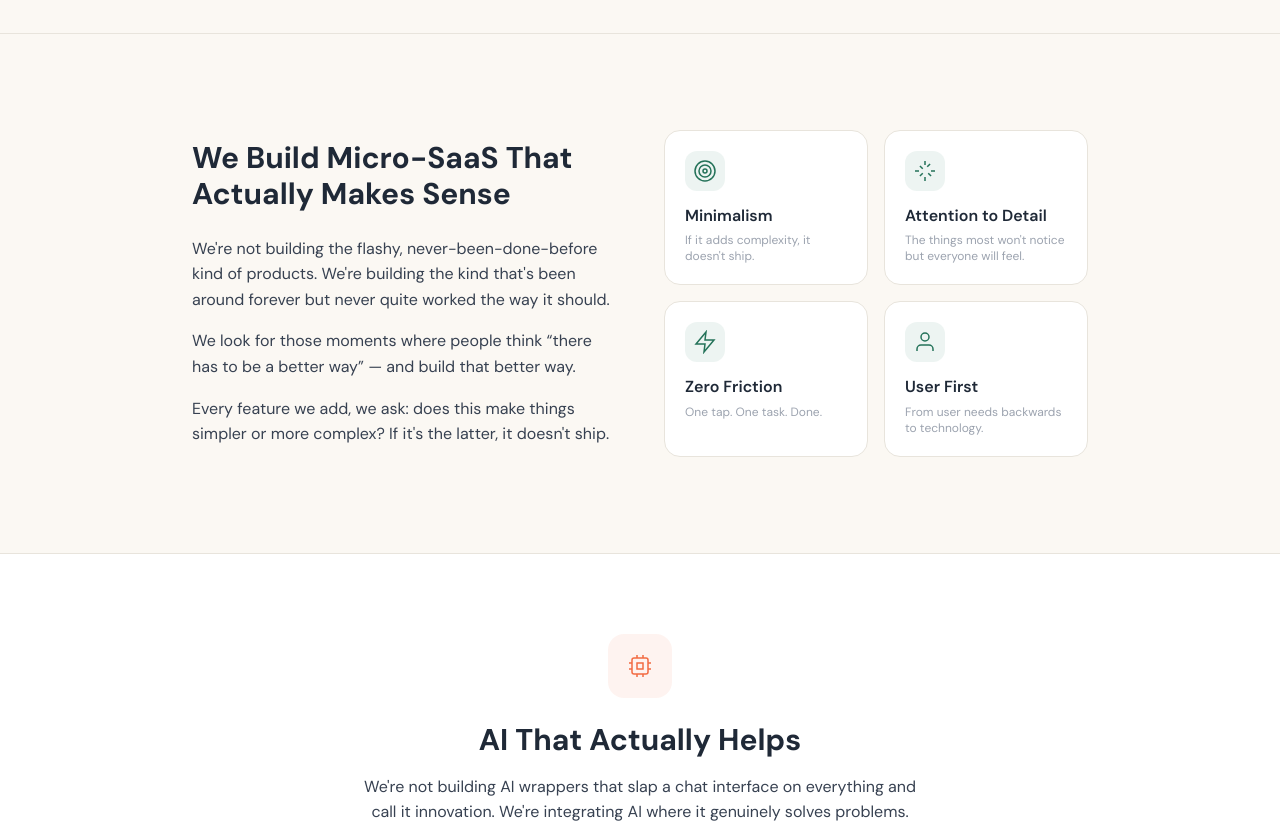
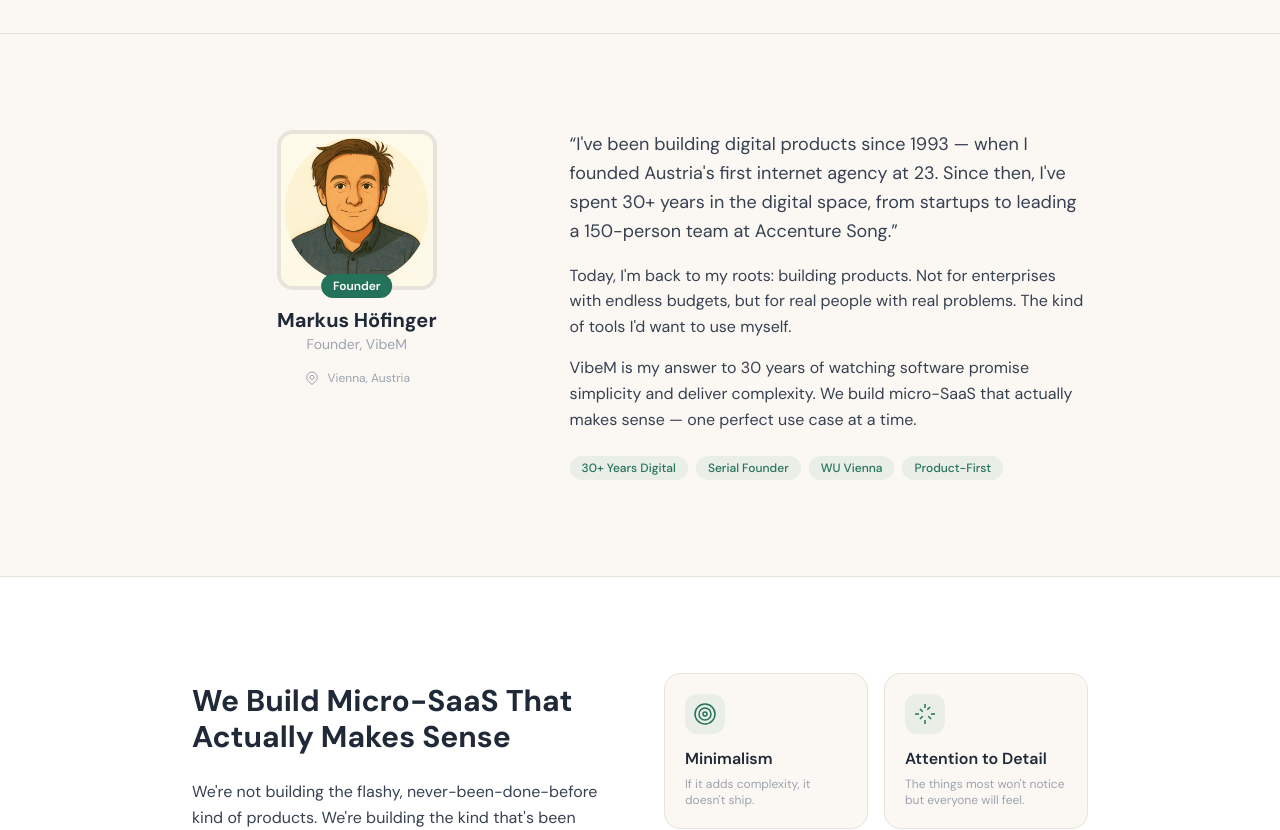
Before and after one commit to markushoefinger/vibem, a Next.js app: page / in a window 1280 px wide. Shown: the part 700-1530 px from the top of the page. Built offline with nearby package versions, Linux system fonts and the light colour scheme.

Commit message:
Add Founder section with photo and story

```diff
--- a/src/app/page.tsx
+++ b/src/app/page.tsx
@@ -206,8 +206,61 @@
         </div>
       </section>
 
-      {/* About */}
+      {/* Founder */}
       <section id="about" className="py-24 px-6">
+        <div className="max-w-4xl mx-auto">
+          <div className="grid md:grid-cols-5 gap-12 items-start">
+            {/* Photo & Badge */}
+            <div className="md:col-span-2 flex flex-col items-center text-center">
+              <div className="relative mb-4">
+                <img
+                  src="/founder.png"
+                  alt="Markus Höfinger - Founder VibeM"
+                  className="w-40 h-40 rounded-2xl object-cover border-4 border-[var(--border)]"
+                />
+                <span className="absolute -bottom-2 left-1/2 -translate-x-1/2 px-3 py-1 bg-[var(--primary)] text-white text-xs font-semibold rounded-full">
+                  Founder
+                </span>
+              </div>
+              <h3 className="text-xl font-bold text-[var(--text-strong)]">Markus Höfinger</h3>
+              <p className="text-sm text-[var(--text-muted)] mb-4">Founder, VibeM</p>
+              <div className="flex items-center gap-2 text-xs text-[var(--text-muted)]">
+                <svg className="w-4 h-4" fill="none" viewBox="0 0 24 24" stroke="currentColor" strokeWidth={1.5}>
+                  <path d="M17.657 16.657L13.414 20.9a1.998 1.998 0 01-2.827 0l-4.244-4.243a8 8 0 1111.314 0z" />
+                  <path d="M15 11a3 3 0 11-6 0 3 3 0 016 0z" />
+                </svg>
+                Vienna, Austria
+              </div>
+            </div>
+
+            {/* Story */}
+            <div className="md:col-span-3">
+              <p className="text-lg text-[var(--text)] mb-4 leading-relaxed">
+                &ldquo;I&apos;ve been building digital products since 1993 — when I founded Austria&apos;s first internet agency at 23.
+                Since then, I&apos;ve spent 30+ years in the digital space, from startups to leading a 150-person team at Accenture Song.&rdquo;
+              </p>
+              <p className="text-[var(--text)] mb-4">
+                Today, I&apos;m back to my roots: building products. Not for enterprises with endless budgets, but for real people with real problems.
+                The kind of tools I&apos;d want to use myself.
+              </p>
+              <p className="text-[var(--text)] mb-6">
+                VibeM is my answer to 30 years of watching software promise simplicity and deliver complexity.
+                We build micro-SaaS that actually makes sense — one perfect use case at a time.
+              </p>
+              <div className="flex flex-wrap gap-2">
+                {['30+ Years Digital', 'Serial Founder', 'WU Vienna', 'Product-First'].map((tag) => (
+                  <span key={tag} className="px-3 py-1 bg-[var(--primary-bg)] text-[var(--primary)] text-xs font-medium rounded-full">
+                    {tag}
+                  </span>
+                ))}
+              </div>
+            </div>
+          </div>
+        </div>
+      </section>
+
+      {/* Philosophy */}
+      <section className="py-24 px-6 bg-[var(--card)] border-y border-[var(--border)]">
         <div className="max-w-4xl mx-auto">
           <div className="grid md:grid-cols-2 gap-12 items-center">
             <div>
@@ -228,7 +281,7 @@
             </div>
             <div className="grid grid-cols-2 gap-4">
               {philosophyItems.map((item) => (
-                <div key={item.title} className="p-5 bg-[var(--card)] border border-[var(--border)] rounded-2xl">
+                <div key={item.title} className="p-5 bg-[var(--bg)] border border-[var(--border)] rounded-2xl">
                   <div className="w-10 h-10 rounded-xl bg-[var(--primary-bg)] text-[var(--primary)] flex items-center justify-center mb-3">
                     {item.icon}
                   </div>
```
Also changed, not shown: public/founder.png (added).
